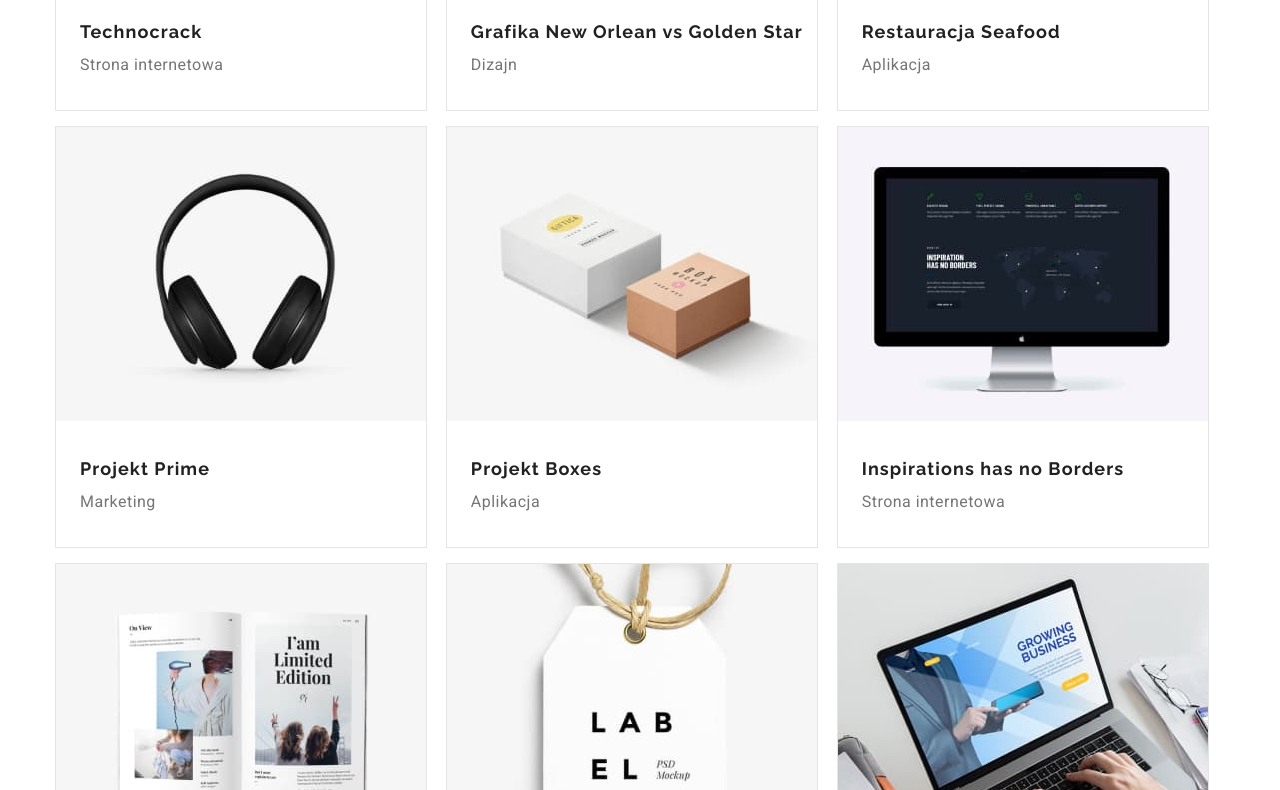
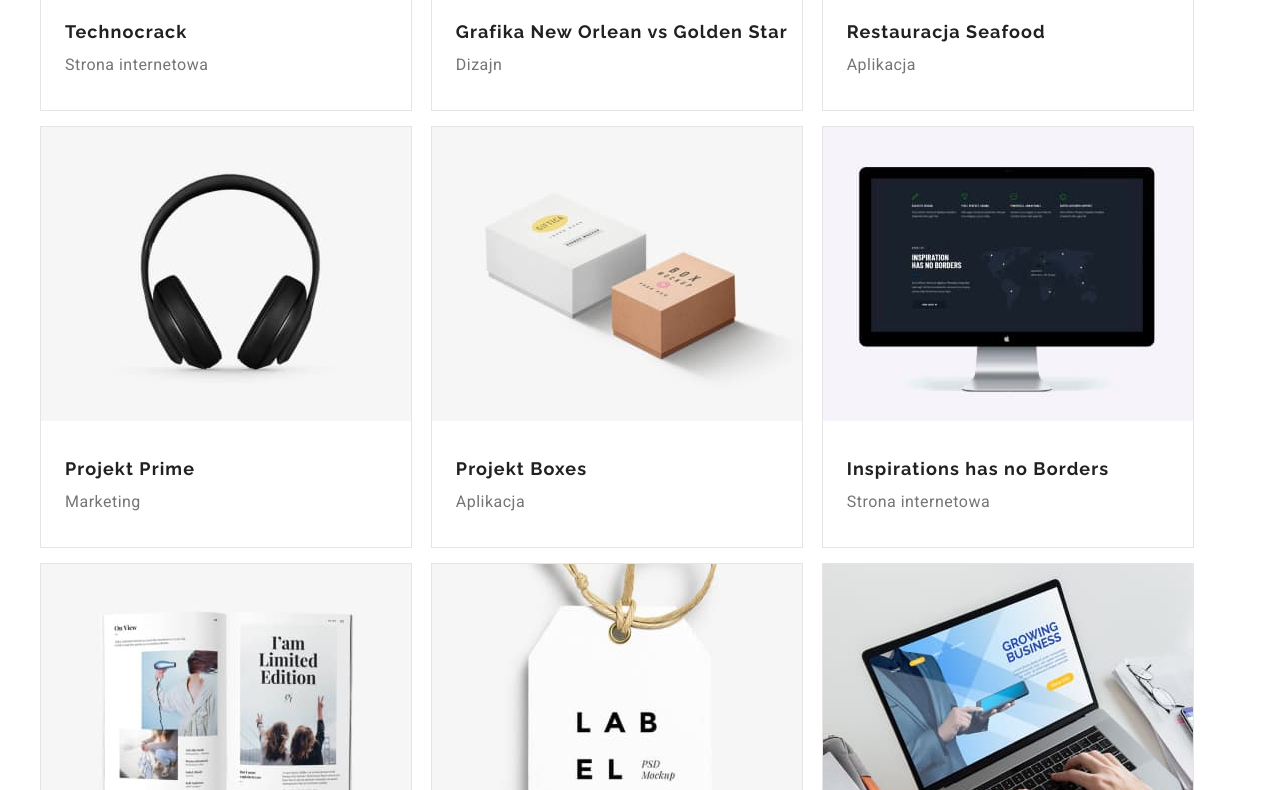
Before and after one commit to anilig/goit-markup-hw-03, a plain HTML site: page portfolio.html in a window 1280 px wide. Shown: the part 573-1363 px from the top of the page. Drawn offline with nearby package versions, Linux system fonts and the light colour scheme.

Commit message:
configuration portfolio

```diff
--- a/css/styles.css
+++ b/css/styles.css
@@ -68,6 +68,14 @@ img {
 li {
 	display: inline-block;
 	width: auto;
+	flex-wrap: wrap;
+}
+
+.containerli {
+	width: 1200px;
+	flex-wrap: wrap;
+	margin: 0 auto;
+	padding-bottom: 60px;
 }
 
 .navigation-list-item {
--- a/portfolio.html
+++ b/portfolio.html
@@ -51,8 +51,8 @@
         </section>
 
         <!--  sekcja 2 -->
-        <section class="">
-            <div class="container">
+        <section>
+            <div class="containerli">
 
                 <ul>
                     <li class="figureli">
```
